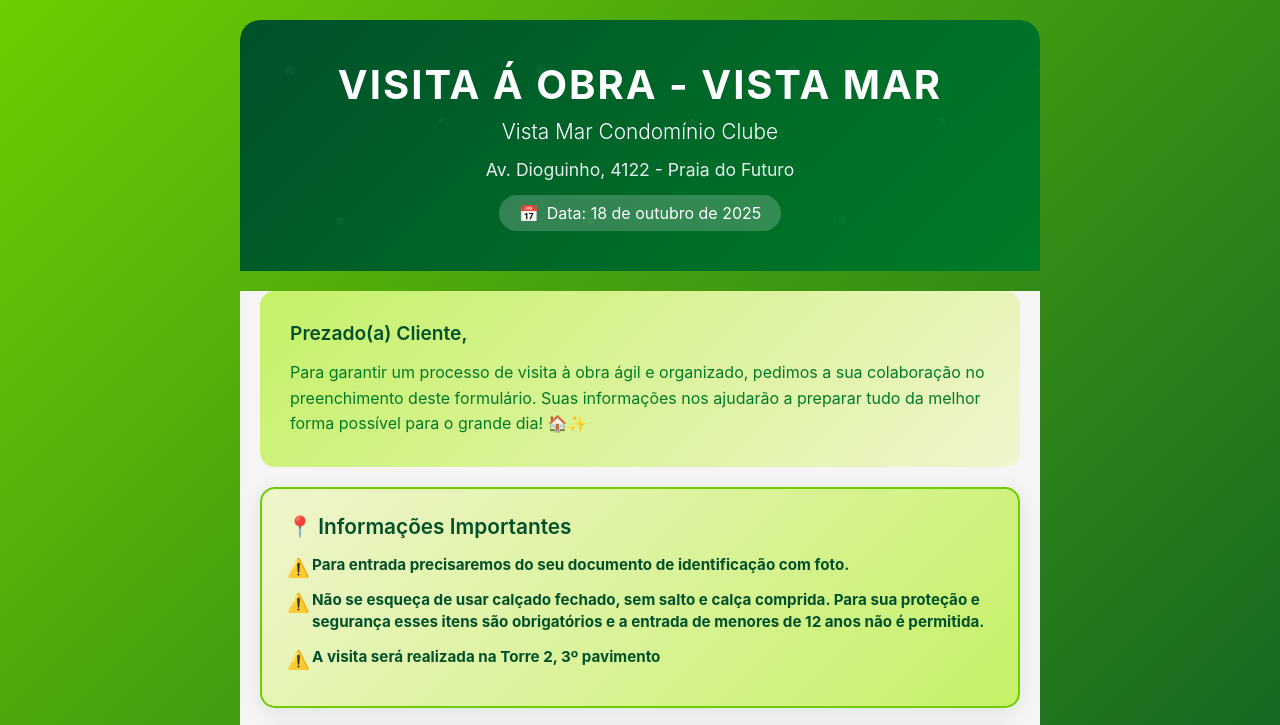
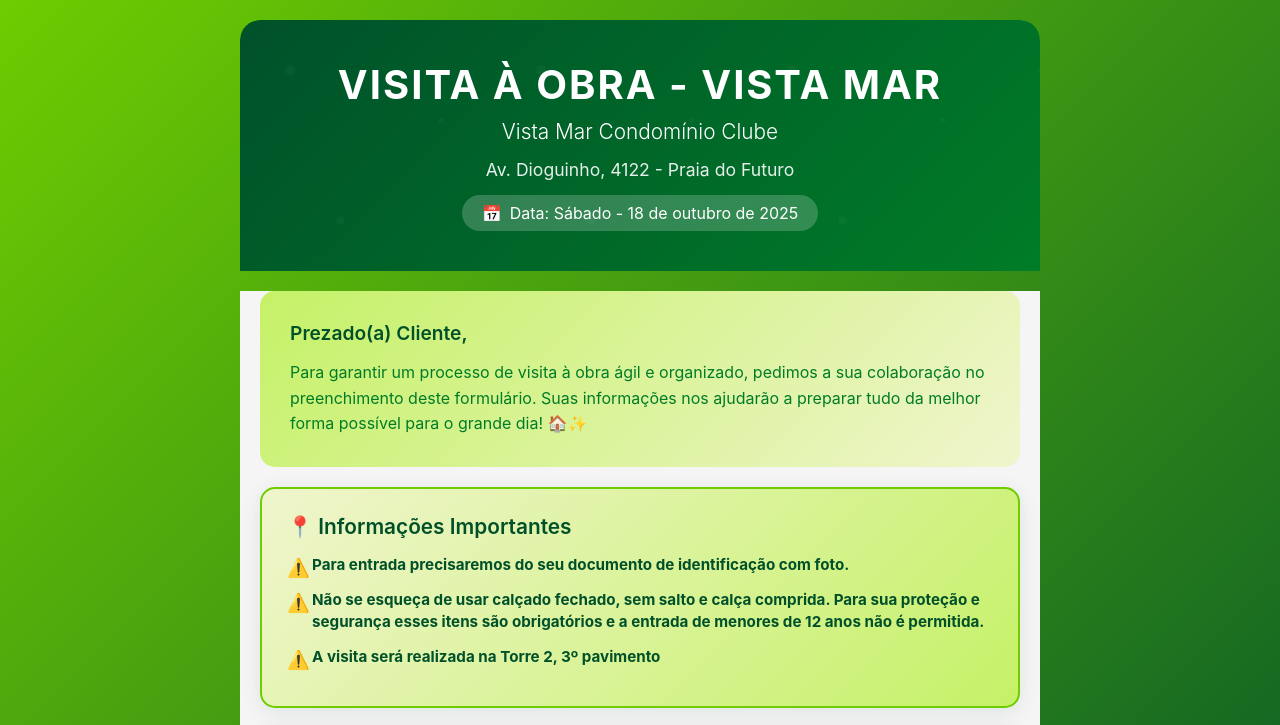
Before and after one commit to jocielefranca/Vista_Mar, a plain HTML site: page index.html in a window 1280 px wide. Shown: the top 725 px of the page. Drawn offline with Linux system fonts and the light colour scheme.

Commit message:
Update index.html

```diff
--- a/index.html
+++ b/index.html
@@ -662,10 +662,10 @@
 <body>
     <div class="container">
         <div class="header">
-            <h1> VISITA Á OBRA - VISTA MAR </h1>
+            <h1> VISITA À OBRA - VISTA MAR </h1>
             <div class="subtitle">Vista Mar Condomínio Clube</div>
             <div class="address">Av. Dioguinho, 4122 - Praia do Futuro</div>
-            <div class="date">Data: 18 de outubro de 2025</div>
+            <div class="date">Data: Sábado - 18 de outubro de 2025</div>
         </div>
 
         <div class="form-wrapper">
```
